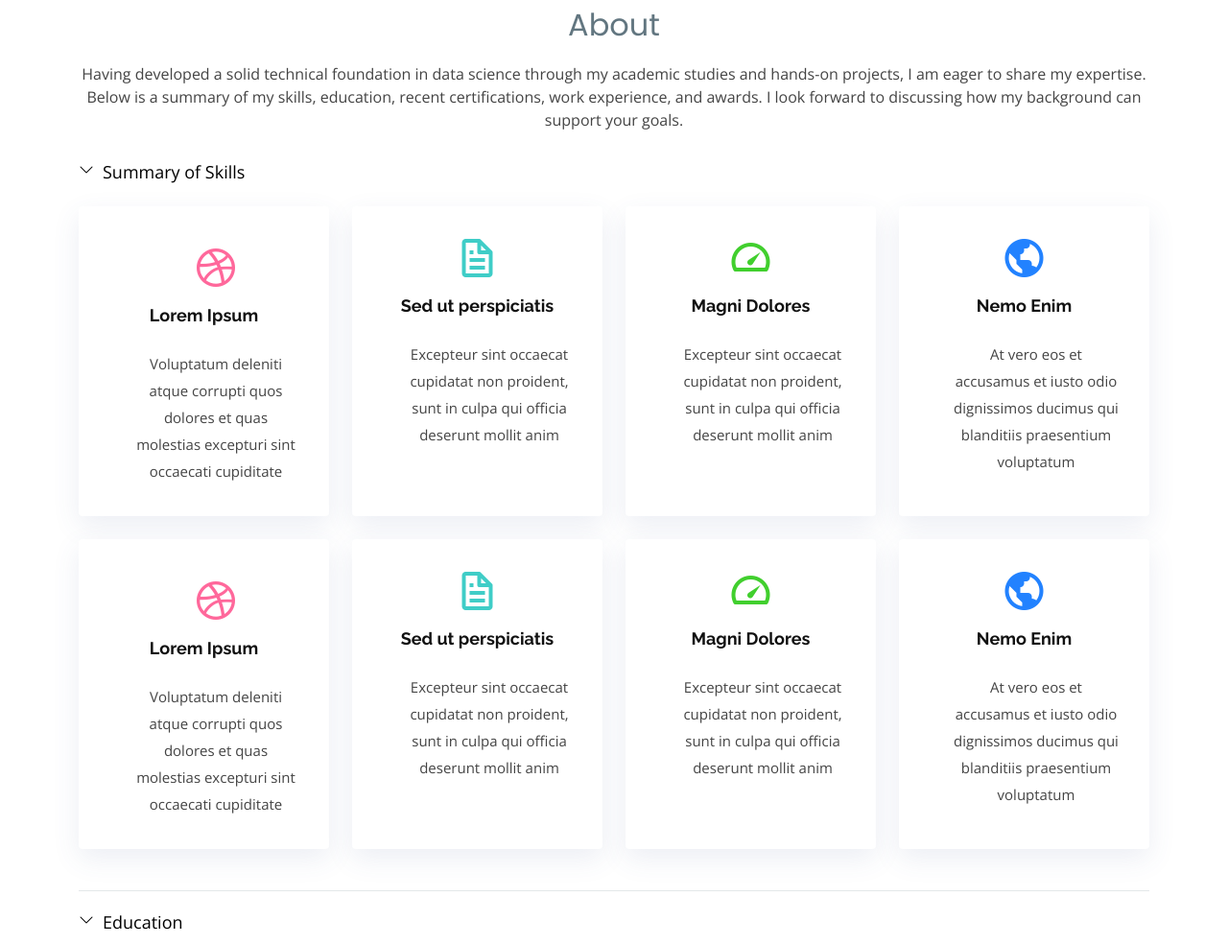
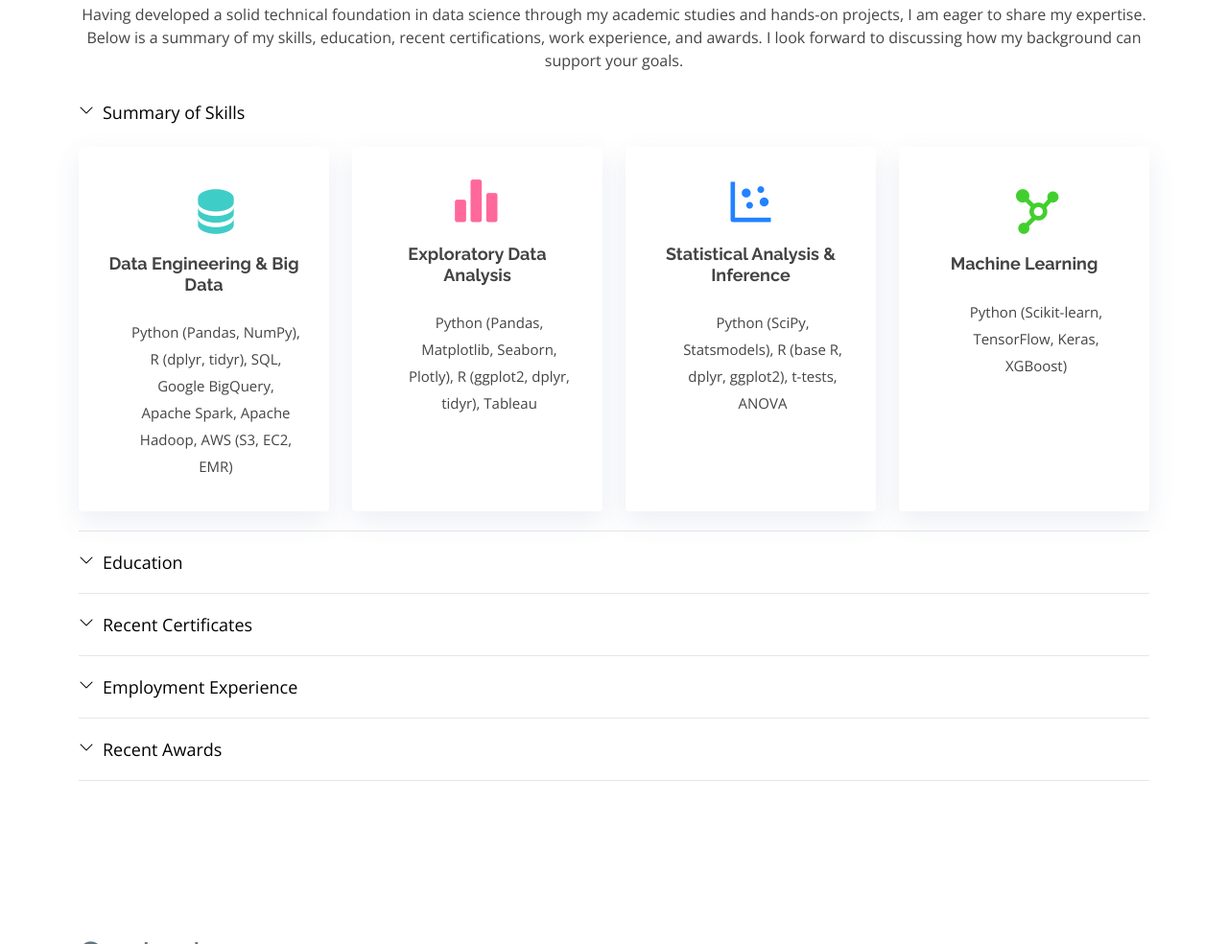
Before and after one commit to yildiramdsa/yildiramdsa.github.io, a plain HTML site: page index.html in a window 1280 px wide. Shown: the part 1816-2800 px from the top of the page at 96% size. Drawn offline with nearby package versions, Linux system fonts and the light colour scheme.

Commit message:
summary of skills

```diff
--- a/assets/css/style.css
+++ b/assets/css/style.css
@@ -1233,7 +1233,7 @@ section {
 }
 
 .faq .faq-list .icon-box .icon i {
-  font-size: 48px;
+  font-size: 56px;
   position: static;
   line-height: 1;
   margin-bottom: 15px;
--- a/index.html
+++ b/index.html
@@ -3,9 +3,9 @@
 <head>
 <meta charset="utf-8">
 <meta content="width=device-width, initial-scale=1.0" name="viewport">
-<title>Scaffold Bootstrap Template - Index</title>
-<meta content="" name="description">
-<meta content="" name="keywords">
+<title>Alina Yildir</title>
+<meta content="Welcome to the portfolio of Alina Yildir, a dedicated data science professional specializing in Data Engineering and Big Data, Exploratory Data Analysis, Statistical Analysis and Inference, and Machine Learning. With a solid foundation in technical skills gained through academic studies and practical projects, Alina is passionate about leveraging data to uncover insights and drive decision-making. Explore her diverse projects and articles showcasing her expertise in Python, R, SQL, and various analytical techniques. Connect to explore opportunities for collaboration or to share insights!" name="description">
+<meta content="Alina Yildir, data science portfolio, data engineering, big data, exploratory data analysis, statistical analysis and inference, machine learning, python, r, projects, articles, Kaggle, GitHub, Medium" name="keywords">
 <link href="assets/img/favicon.png" rel="icon">
 <link href="assets/img/apple-touch-icon.png" rel="apple-touch-icon">
 <link href="https://fonts.googleapis.com/css?family=Open+Sans:300,300i,400,400i,600,600i,700,700i|Raleway:300,300i,400,400i,500,500i,600,600i,700,700i|Poppins:300,300i,400,400i,500,500i,600,600i,700,700i" rel="stylesheet">
@@ -28,8 +28,8 @@
     <nav id="navbar" class="navbar order-last order-lg-0">
       <ul>
         <li><a class="nav-link scrollto active" href="#hero">Home</a></li>
-        <li><a class="nav-link scrollto " href="#portfolio">Projects</a></li>
-        <li><a class="nav-link scrollto " href="#articles">Articles</a></li>
+        <li><a class="nav-link scrollto" href="#portfolio">Projects</a></li>
+        <li><a class="nav-link scrollto" href="#articles">Articles</a></li>
         <li><a class="nav-link scrollto" href="#about">About</a></li>
         <li><a class="nav-link scrollto" href="#cta">Contact</a></li>
       </ul>
@@ -43,7 +43,7 @@
       <div class="col-lg-6 pt-5 pt-lg-0 order-2 order-lg-1 d-flex flex-column justify-content-center" data-aos="fade-up">
         <div>
           <h1>Welcome to My Portfolio!</h1>
-          <h2>Hello, I'm Alina Yildir, and I'm delighted to have you here. Please feel free to explore my projects and articles. If you have any questions or would like further information, don't hesitate to reach out. Thank you for visiting!</h2>
+          <p>Hello, I'm Alina Yildir, and I'm delighted to have you here. Please feel free to explore my projects and articles. If you have any questions or would like further information, don't hesitate to reach out. Thank you for visiting!</p>
           <a href="#about" class="btn-get-started scrollto">Get started <i class="fa-solid fa-play"></i></a> </div>
       </div>
       <div class="col-lg-6 order-1 order-lg-2 hero-img" data-aos="fade-left"> <img src="assets/img/hero-img.png" class="img-fluid" alt=""> </div>
@@ -71,7 +71,7 @@
         <div class="col-lg-6 col-md-12 portfolio-item filter-app">
           <div class="portfolio-wrap"> <img src="assets/img/gdp_and_population_2024_olympic_medals.png" class="img-fluid" alt="">
             <div class="portfolio-info">
-              <h4>GDP &amp; Population: 2024 Olympic Medals</h4>
+              <h3>GDP &amp; Population: 2024 Olympic Medals</h3>
             </div>
             <div class="portfolio-links portfolio-links-kaggle"> <a href="https://www.kaggle.com/code/yildiramdsa/gdp-population-2024-olympic-medals" title="View project on Kaggle"><i class="fa-brands fa-kaggle"></i></a> <a href="https://github.com/yildiramdsa/gdp_and_population_2024_olympic_medals" title="View project on GitHub"><i class="bi bi-github"></i></a> </div>
           </div>
@@ -79,7 +79,7 @@
         <div class="col-lg-6 col-md-12 portfolio-item filter-card">
           <div class="portfolio-wrap"> <img src="assets/img/life_expectancy_eda_key_influencing_factors.png" class="img-fluid" alt="">
             <div class="portfolio-info">
-              <h4>Life Expectancy EDA: Key Influencing Factors</h4>
+              <h3>Life Expectancy EDA: Key Influencing Factors</h3>
             </div>
             <div class="portfolio-links portfolio-links-kaggle"> <a href="https://www.kaggle.com/code/yildiramdsa/life-expectancy-eda-key-influencing-factors" title="View project on Kaggle"><i class="fa-brands fa-kaggle"></i></a> <a href="https://github.com/yildiramdsa/life_expectancy_eda_key_influencing_factors" title="View project on GitHub"><i class="bi bi-github"></i></a> </div>
           </div>
@@ -135,60 +135,32 @@
           <div data-bs-toggle="collapse" class="collapsed question" href="#faq1">Summary of Skills <i class="bi bi-chevron-down icon-show"></i><i class="bi bi-chevron-up icon-close"></i></div>
           <div id="faq1" class="collapse show" data-bs-parent=".faq-list">
             <div class="row mt-4">
-              <div class="col-md-6 col-lg-3 d-flex align-items-stretch mb-5 mb-lg-4" data-aos="zoom-in">
-                <div class="icon-box icon-box-pink">
-                  <p class="icon"><i class="bx bxl-dribbble"></i></p>
-                  <h4 class="title"><a href="">Lorem Ipsum</a></h4>
-                  <p class="description">Voluptatum deleniti atque corrupti quos dolores et quas molestias excepturi sint occaecati cupiditate</p>
+              <div class="col-md-6 col-lg-3 d-flex align-items-stretch mb-5 mb-lg-0" data-aos="zoom-in">
+                <div class="icon-box icon-box-cyan">
+                  <p class="icon"><i class="bx bxs-data"></i></p>
+                  <h4 class="title">Data Engineering &amp; Big Data</h4>
+                  <p class="description">Python (Pandas, NumPy), R (dplyr, tidyr), SQL, Google BigQuery, Apache Spark, Apache Hadoop, AWS (S3, EC2, EMR)</p>
                 </div>
               </div>
-              <div class="col-md-6 col-lg-3 d-flex align-items-stretch mb-5 mb-lg-4" data-aos="zoom-in" data-aos-delay="100">
-                <div class="icon-box icon-box-cyan">
-                  <div class="icon"><i class="bx bx-file"></i></div>
-                  <h4 class="title"><a href="">Sed ut perspiciatis</a></h4>
-                  <p class="description">Excepteur sint occaecat cupidatat non proident, sunt in culpa qui officia deserunt mollit anim</p>
+              <div class="col-md-6 col-lg-3 d-flex align-items-stretch mb-5 mb-lg-0" data-aos="zoom-in" data-aos-delay="200">
+                <div class="icon-box icon-box-pink">
+                  <div class="icon"><i class="bx bxs-bar-chart-alt-2"></i></div>
+                  <h4 class="title">Exploratory Data Analysis</h4>
+                  <p class="description">Python (Pandas, Matplotlib, Seaborn, Plotly), R (ggplot2, dplyr, tidyr), Tableau</p>
                 </div>
               </div>
-              <div class="col-md-6 col-lg-3 d-flex align-items-stretch mb-5 mb-lg-4" data-aos="zoom-in" data-aos-delay="200">
-                <div class="icon-box icon-box-green">
-                  <div class="icon"><i class="bx bx-tachometer"></i></div>
-                  <h4 class="title"><a href="">Magni Dolores</a></h4>
-                  <p class="description">Excepteur sint occaecat cupidatat non proident, sunt in culpa qui officia deserunt mollit anim</p>
+              <div class="col-md-6 col-lg-3 d-flex align-items-stretch mb-5 mb-lg-0" data-aos="zoom-in" data-aos-delay="300">
+                <div class="icon-box icon-box-blue">
+                  <div class="icon"><i class="bx bx-scatter-chart"></i></div>
+                  <h4 class="title">Statistical Analysis &amp; Inference</h4>
+                  <p class="description">Python (SciPy, Statsmodels), R (base R, dplyr, ggplot2), t-tests, ANOVA</p>
                 </div>
               </div>
-              <div class="col-md-6 col-lg-3 d-flex align-items-stretch mb-5 mb-lg-4" data-aos="zoom-in" data-aos-delay="300">
-                <div class="icon-box icon-box-blue">
-                  <div class="icon"><i class="bx bx-world"></i></div>
-                  <h4 class="title"><a href="">Nemo Enim</a></h4>
-                  <p class="description">At vero eos et accusamus et iusto odio dignissimos ducimus qui blanditiis praesentium voluptatum</p>
-                </div>
-              </div>
-              <div class="col-md-6 col-lg-3 d-flex align-items-stretch mb-5 mb-lg-4" data-aos="zoom-in">
-                <div class="icon-box icon-box-pink">
-                  <p class="icon"><i class="bx bxl-dribbble"></i></p>
-                  <h4 class="title"><a href="">Lorem Ipsum</a></h4>
-                  <p class="description">Voluptatum deleniti atque corrupti quos dolores et quas molestias excepturi sint occaecati cupiditate</p>
-                </div>
-              </div>
-              <div class="col-md-6 col-lg-3 d-flex align-items-stretch mb-5 mb-lg-4" data-aos="zoom-in" data-aos-delay="100">
-                <div class="icon-box icon-box-cyan">
-                  <div class="icon"><i class="bx bx-file"></i></div>
-                  <h4 class="title"><a href="">Sed ut perspiciatis</a></h4>
-                  <p class="description">Excepteur sint occaecat cupidatat non proident, sunt in culpa qui officia deserunt mollit anim</p>
-                </div>
-              </div>
-              <div class="col-md-6 col-lg-3 d-flex align-items-stretch mb-5 mb-lg-4" data-aos="zoom-in" data-aos-delay="200">
+              <div class="col-md-6 col-lg-3 d-flex align-items-stretch mb-5 mb-lg-0" data-aos="zoom-in">
                 <div class="icon-box icon-box-green">
-                  <div class="icon"><i class="bx bx-tachometer"></i></div>
-                  <h4 class="title"><a href="">Magni Dolores</a></h4>
-                  <p class="description">Excepteur sint occaecat cupidatat non proident, sunt in culpa qui officia deserunt mollit anim</p>
-                </div>
-              </div>
-              <div class="col-md-6 col-lg-3 d-flex align-items-stretch mb-5 mb-lg-4" data-aos="zoom-in" data-aos-delay="300">
-                <div class="icon-box icon-box-blue">
-                  <div class="icon"><i class="bx bx-world"></i></div>
-                  <h4 class="title"><a href="">Nemo Enim</a></h4>
-                  <p class="description">At vero eos et accusamus et iusto odio dignissimos ducimus qui blanditiis praesentium voluptatum</p>
+                  <p class="icon"><i class="bx bxs-network-chart"></i></p>
+                  <h4 class="title">Machine Learning</h4>
+                  <p class="description">Python (Scikit-learn, TensorFlow, Keras, XGBoost)</p>
                 </div>
               </div>
             </div>
@@ -255,8 +227,8 @@
   <section id="cta" class="cta">
     <div class="container">
       <div class="row" data-aos="zoom-in">
-        <div class="col-lg-9 text-center text-lg-start">
-          <h3>Contact</h3>
+        <div class="col-lg-9 text-center text-lg-start section-title">
+          <h2>Contact</h2>
           <p>If you have any questions or would like to connect, feel free to reach out:</p>
           <p><i class="fa-solid fa-phone"></i> +1 613 700 4510<br>
             <a href="mailto:yildir.a.mdsa@gmail.com"><i class="fa-solid fa-envelope"></i> yildir.a.mdsa@gmail.com</a></p>
@@ -268,7 +240,7 @@
 </main>
 <footer id="footer">
   <div class="container">
-    <div class="copyright"> &copy; 2024 Alina Yildir </div>
+    <div class="copyright">&copy; 2024 Alina Yildir</div>
   </div>
 </footer>
 <a href="#" class="back-to-top d-flex align-items-center justify-content-center"><i class="bi bi-arrow-up-short"></i></a>
```
